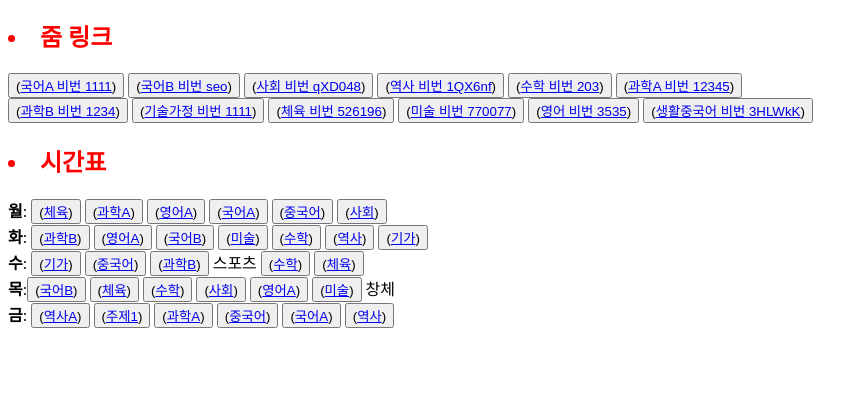
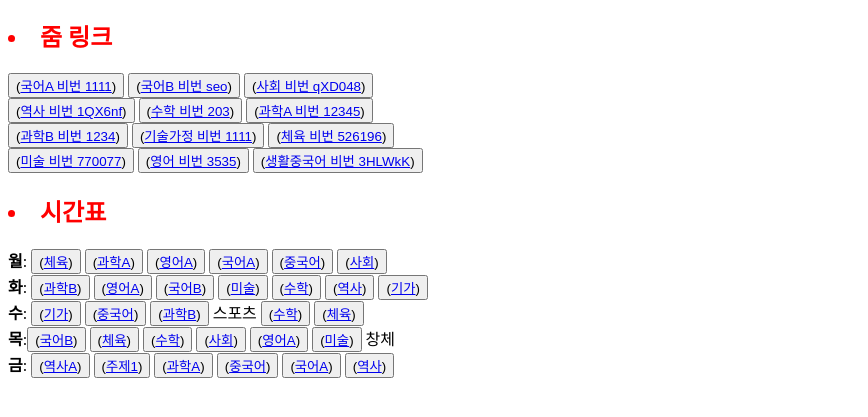
Before and after one commit to limyuchan7436/heehee, a plain HTML site: page index.html in a window 1280 px wide. Shown: the part 57-474 px from the top of the page, without its empty margins (0-868 px from the left). Drawn offline with Linux system fonts and the light colour scheme.

Commit message:
Update index.html

```diff
--- a/index.html
+++ b/index.html
@@ -10,7 +10,7 @@
 
 <button name "button">(<a href="https://us02web.zoom.us/j/3765288376?pwd=VFlqZGwyRHlkTVVFQWc2bC9LYmxxQT09" target="blank">국어B 비번 seo</a>)</button>
 
-<button name "button">(<a href="https://us02web.zoom.us/j/2558826997?pwd=dW56WngwSGhUSHM1cndWZ2VTeDVMZz09" target="blank">사회 비번 qXD048</a>)</button>
+<button name "button">(<a href="https://us02web.zoom.us/j/2558826997?pwd=dW56WngwSGhUSHM1cndWZ2VTeDVMZz09" target="blank">사회 비번 qXD048</a>)</button><br>
 
 <button name "button">(<a href="https://zoom.us/j/3956653441?pwd=S1FNUWYzM25ad3VEVW9GTUpLell0QT09" target="blank">역사 비번 1QX6nf</a>)</button>
 
@@ -22,7 +22,7 @@
 
 <button name "button">(<a href="https://us02web.zoom.us/j/84429939962?pwd=SE5mZU03cFNENnZlL1o2SDNvOERHUT09" target="blank">기술가정 비번 1111</a>)</button>
 
-<button name "button">(<a href="https://us02web.zoom.us/j/9325821140?pwd=b2JBSjVPZkRIU2dkUnBFemRPQnlVQT09" target="blank">체육 비번 526196</a>)</button>
+<button name "button">(<a href="https://us02web.zoom.us/j/9325821140?pwd=b2JBSjVPZkRIU2dkUnBFemRPQnlVQT09" target="blank">체육 비번 526196</a>)</button><br>
 
 <button name "button">(<a href="https://zoom.us/j/4333902662?pwd=aVJqTm5aMmVibWsvWndtSTBkVStlZz09" target="blank">미술 비번 770077</a>)</button>
 
```
